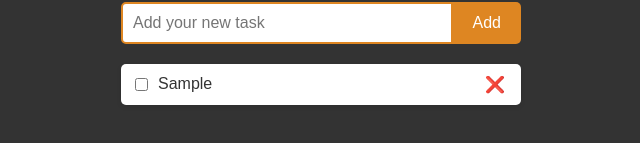
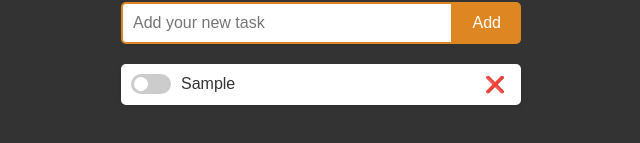
Before and after one commit to paolo-licata/todo-app-react, a React (Create React App) app: page / in a window 1280 px wide. Both pictures are taken after typing "Sample" into the empty fields and a click on the button "Add". Shown: the part 381-524 px from the top of the page, without its empty margins (319-959 px from the left). Built offline with nearby package versions, Linux system fonts and the light colour scheme.

Commit message:
Styled checkbox for completed tasks

```diff
--- a/src/App.css
+++ b/src/App.css
@@ -74,9 +74,52 @@ li {
   box-shadow: 0 2px 5px rgba(0, 0, 0, 0.1);
 }
 
-input[type="checkbox"] {
+.custom-checkbox {
+  position: relative;
+  display: inline-block;
   margin-right: 10px;
+  width: 40px;
+  height: 20px;
 }
+
+.custom-checkbox input {
+  opacity: 0;
+  width: 0;
+  height: 0;
+}
+
+.slider {
+  position: absolute;
+  cursor: pointer;
+  top: 0;
+  left: 0;
+  right: 0;
+  bottom: 0;
+  background-color: #ccc;
+  transition: 0.4s;
+  border-radius: 34px;
+}
+
+.slider:before {
+  position: absolute;
+  content: "";
+  height: 14px;
+  width: 14px;
+  left: 3px;
+  bottom: 3px;
+  background-color: white;
+  transition: 0.4s;
+  border-radius: 50%;
+}
+
+input:checked + .slider {
+  background-color: #de8622;
+}
+
+input:checked + .slider:before {
+  transform: translateX(20px);
+}
+
 
 li span {
   flex: 1;
--- a/src/App.js
+++ b/src/App.js
@@ -16,10 +16,12 @@ const App = () => {
     localStorage.setItem("tasks", JSON.stringify(tasks));
   }, [tasks]);
 
+  //Adds a new task to the list
   const addTask = (task) => {
     setTasks([...tasks, { id: Date.now(), text: task, completed: false }]);
   };
 
+  //toggle task for completed and not-completed
   const toggleTask = (id) => {
     setTasks(
       tasks.map((task) =>
--- a/src/components/TaskItem.js
+++ b/src/components/TaskItem.js
@@ -3,11 +3,14 @@ import React from "react";
 const TaskItem = ({ task, toggleTask, deleteTask }) => {
   return (
     <li>
-      <input
+			<label className="custom-checkbox">
+			<input
         type="checkbox"
         checked={task.completed}
         onChange={() => toggleTask(task.id)}
       />
+			<span className="slider"></span>
+			</label>
       <span
         style={{
           textDecoration: task.completed ? "line-through" : "none",
```
